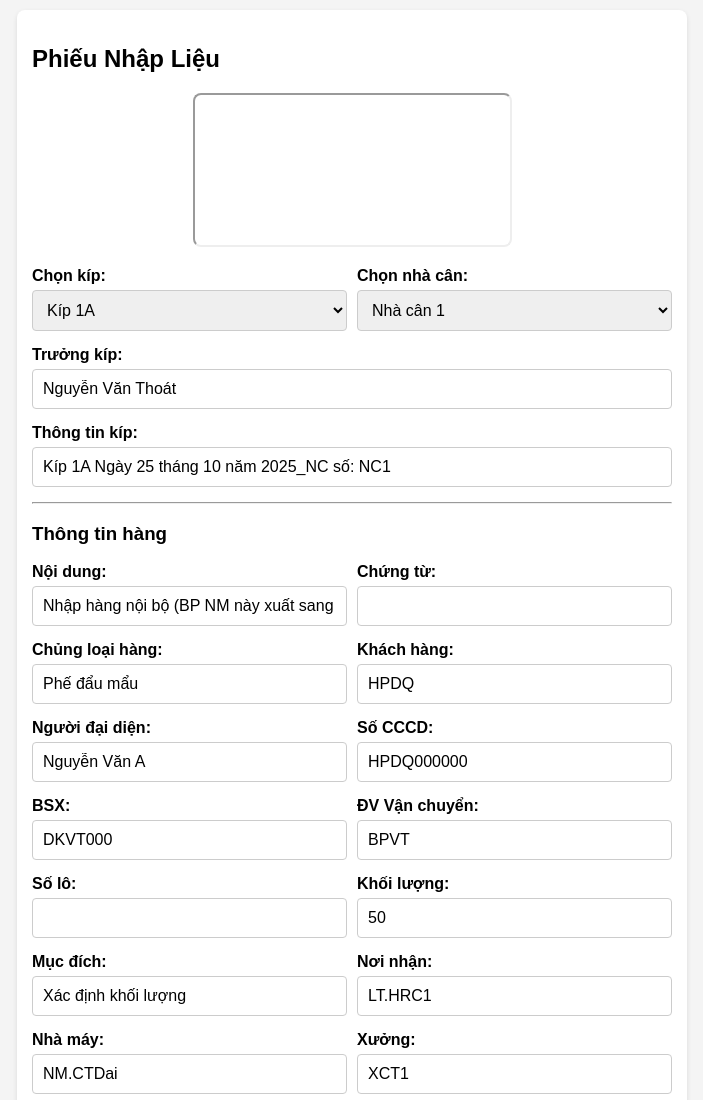
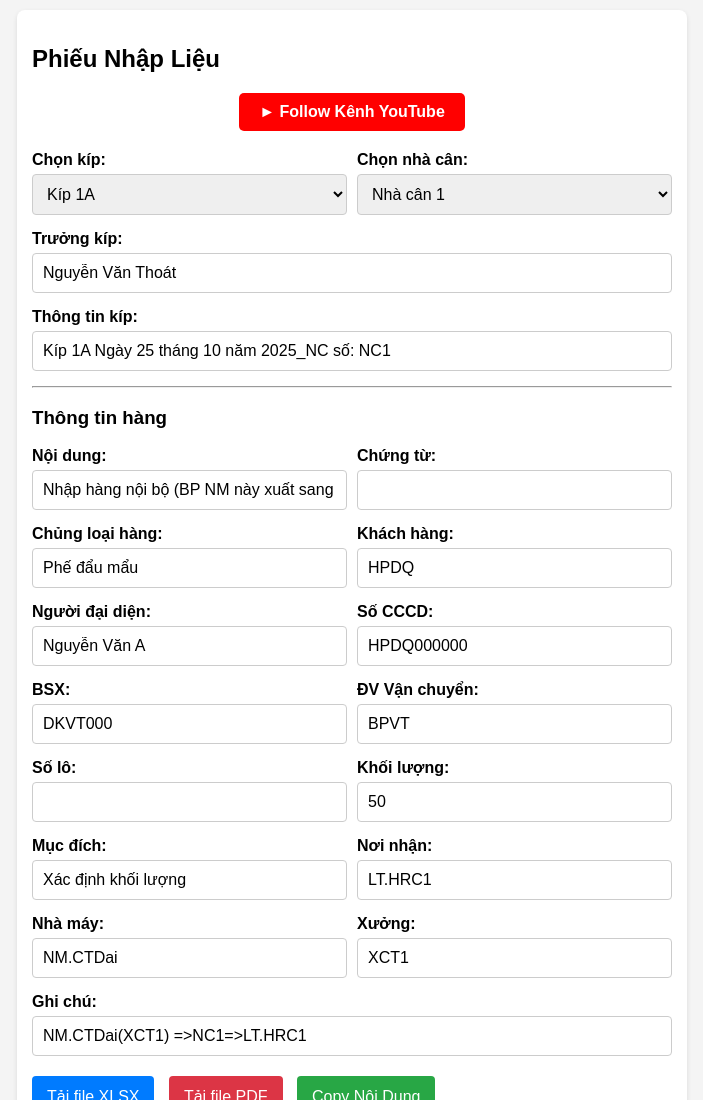
Before and after one commit to thanhduongnmc24-gif/canhang, a website: page public/index.html in a window 1280 px wide. Shown: the top 1100 px of the page, without its empty margins (288-991 px from the left). Drawn offline with Linux system fonts and the light colour scheme.

Commit message:
Update index.html

```diff
--- a/public/index.html
+++ b/public/index.html
@@ -8,15 +8,27 @@
         body { font-family: Arial, sans-serif; margin: 0; padding: 10px; background-color: #f4f4f4; }
         .container { max-width: 640px; margin: auto; padding: 15px; background-color: #fff; border-radius: 8px; box-shadow: 0 2px 5px rgba(0,0,0,0.1); }
 
-        .video-container {
+        /* === CSS MỚI CHO NÚT YOUTUBE === */
+        .follow-container {
             display: flex;
             justify-content: center;
             margin-bottom: 20px;
         }
-        .video-container iframe {
-            border-radius: 8px;
-            max-width: 100%;
+        .youtube-button {
+            display: inline-block;
+            background-color: #FF0000; /* Màu đỏ YouTube */
+            color: white;
+            padding: 10px 20px;
+            border-radius: 5px;
+            text-decoration: none; /* Bỏ gạch chân */
+            font-weight: bold;
+            font-size: 16px;
+            transition: background-color 0.3s;
         }
+        .youtube-button:hover {
+            background-color: #c40000; /* Màu đỏ đậm hơn khi hover */
+        }
+        /* === KẾT THÚC CSS MỚI === */
 
         .form-group { margin-bottom: 15px; }
         .form-group label { display: block; margin-bottom: 5px; font-weight: bold; white-space: nowrap; }
@@ -63,25 +75,17 @@
     <div class="container">
         <h2>Phiếu Nhập Liệu</h2>
 
-        <!-- === BẮT ĐẦU YOUTUBE SHORT (ĐÃ SỬA LỖI) === -->
-        <div class="video-container">
-            <iframe
-                width="315"  <!-- Chiều rộng của Short -->
-                height="560" <!-- Chiều cao của Short -->
-
-                <!--
-                  LỖI CỦA ĐẠI CA LÀ DÙNG: src="https://youtube.com/shorts/..."
-                  CODE ĐÚNG PHẢI DÙNG:   src="https://www.youtube.com/embed/..."
-                -->
-                src="https://www.youtube.com/embed/gsOyCkaenUQ?autoplay=1&mute=1&loop=1&playlist=gsOyCkaenUQ"
-
-                title="YouTube video player"
-                frameborder="0"
-                allow="accelerometer; autoplay; clipboard-write; encrypted-media; gyroscope; picture-in-picture"
-                allowfullscreen>
-            </iframe>
+        <!-- === BẮT ĐẦU NÚT FOLLOW (ĐÃ THAY THẾ VIDEO) === -->
+        <div class="follow-container">
+            <!--
+                Đại ca thay 'LINK_KENH_YOUTUBE_CUA_DAI_CA' bằng link kênh của mình
+                Ví dụ: https://www.youtube.com/channel/UC...
+            -->
+            <a href="https://youtube.com/@cuoivobung12?si=ztkXD_fu2S7T48-m" target="_blank" class="youtube-button">
+                &#9658; Follow Kênh YouTube
+            </a>
         </div>
-        <!-- === KẾT THÚC YOUTUBE SHORT === -->
+        <!-- === KẾT THÚC NÚT FOLLOW === -->
 
         <div class="form-row">
             <div class="form-group">
```
